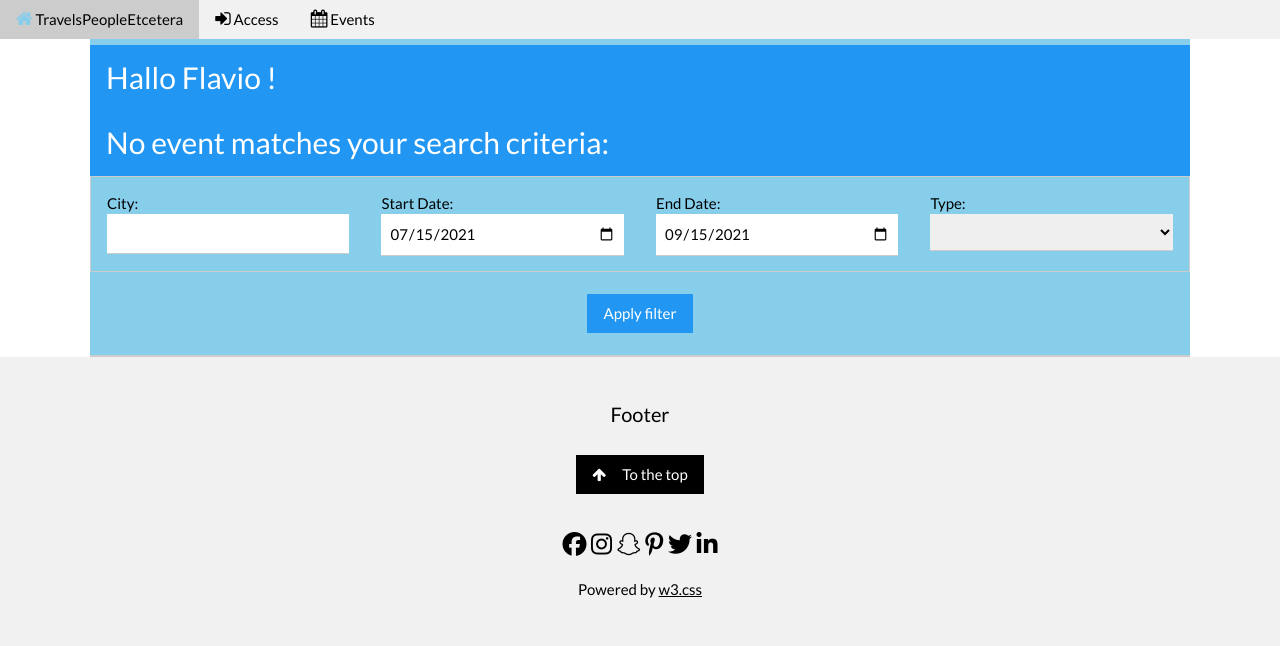
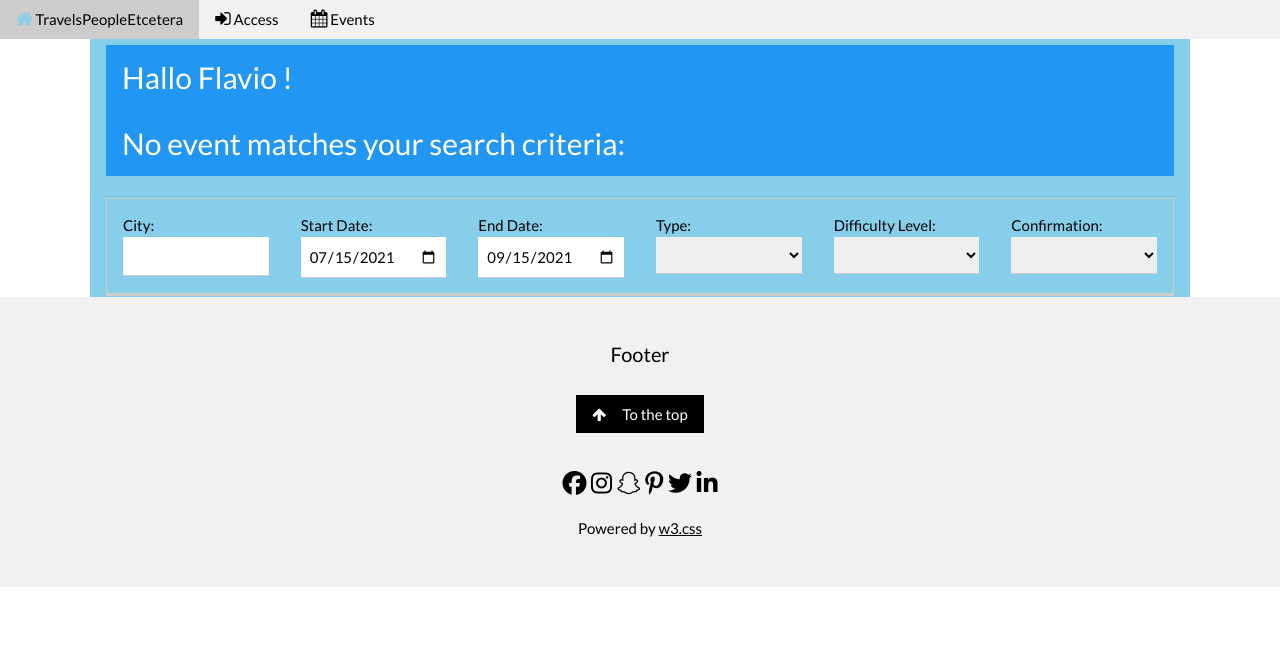
Before and after one commit to FlavioBortolan/TravelsEtc, a Django app: page /TravelsApp/events/apply_filter/ in a window 1280 px wide. Shown: the top 646 px of the page. Run offline with Django 3.2, Linux system fonts and the light colour scheme; a user stored in the database is signed in; some libraries are stand-ins or nearby versions; some web fonts are replaced.

Commit message:
added filter triggering by control onchange added filter by confirmation

```diff
--- a/TravelsApp/templates/TravelsApp/base.html
+++ b/TravelsApp/templates/TravelsApp/base.html
@@ -5,6 +5,7 @@
   <head>
     <title>TravelsEtc.</title>
     <script src="https://kit.fontawesome.com/0eb3328522.js" crossorigin="anonymous"></script>
+    <script src="https://code.jquery.com/jquery-3.5.0.js"></script>
   </head>
 
 
@@ -84,7 +85,7 @@
             <i class="fas fa-calendar-check"></i> My Events</a>
 
           <a class="w3-button w3-block w3-left-align" href="{% url 'TravelsApp:events' filter_mode='current_user_past' %}">
-            <i class="far fa-calendar-alt"></i> My past Events</a>
+            <i class="far fa-calendar-times"></i> My past Events</a>
 
           {% endif %}
 
@@ -152,6 +153,12 @@ function showDivs(n) {
   x[slideIndex-1].style.display = "block";
   dots[slideIndex-1].className += " w3-white";
 }
+
+
+function triggerPost() {
+  $('#event_filter_form').trigger( "submit" );
+};
+
 </script>
 
 </body>
--- a/TravelsApp/templates/TravelsApp/event_list.html
+++ b/TravelsApp/templates/TravelsApp/event_list.html
@@ -2,7 +2,7 @@
 
 {% block body_block %}
 {% load static %}
-  <div class="container">
+  <div class="w3-container">
     <div class="bg-light">
 
       {% if user.is_authenticated %}
@@ -47,33 +47,34 @@
 
         {% endif %}
 
+        <br>
         <!--Filters form-->
         {% if filter_mode == "all" or filter_mode == "apply_filter" %}
-          <form action="{% url 'TravelsApp:events' filter_mode='apply_filter' %}" method="POST">
+          <form id = "event_filter_form" action="{% url 'TravelsApp:events' filter_mode='apply_filter' %}" method="POST">
             {% csrf_token %}
 
             <div class="w3-row w3-border">
 
-              <div class="w3-quarter w3-container">
+              <div class="w3-col s12 m4 l2 w3-container">
 
                 <p>
                   <label>City:</label>
-                  <input class="w3-input" type="text" name="city"  value={{city}}>
+                  <input id = "city" onchange="triggerPost()" class="w3-input" type="text" name="city"  value={{city}}>
                 </p>
 
               </div>
 
-              <div class="w3-quarter w3-container">
+              <div class="w3-col s12 m4 l2 w3-container">
                 <p>
                   <label>Start Date:</label>
 
                   {% if start_date %}
 
-                    <input class="w3-input" type="date"  name="start_date" value={{ start_date }}>
+                    <input id ="start_date" onchange="triggerPost()" class="w3-input" type="date"  name="start_date" value={{ start_date }}>
 
                   {% else %}
 
-                    <input class="w3-input" type="date" name="start_date" value="2021-01-01">
+                    <input id ="start_date" onchange="triggerPost()" class="w3-input" type="date" name="start_date" value="2021-01-01">
 
                   {% endif %}
 
@@ -81,21 +82,21 @@
 
               </div>
 
-              <div class="w3-quarter w3-container">
+              <div class="w3-col s12 m4 l2 w3-container">
 
                 <p>
                   <label>End Date:</label>
-                  <input class="w3-input" type="date" name="end_date" value={{ end_date }}>
+                  <input onchange="triggerPost()" class="w3-input" type="date" name="end_date" value={{ end_date }}>
                 </p>
 
               </div>
 
-              <div class="w3-quarter w3-container">
+              <div class="w3-col s12 m4 l2 w3-container">
 
                 <p>
                   <label>Type:</label>
                     <!--<input class="w3-input" type="text" name="type" value={{type}}>  -->
-                  <select class="w3-input" name="type">
+                  <select oninput="triggerPost()" class="w3-input" name="type">
 
                     <option value="NoSelection" {% if type == "No Selection" %} selected="selected"{% endif %}></option>
                     <option value="Aperitivo" {% if type == "Aperitivo" %} selected="selected"{% endif %}>Aperitivo</option>
@@ -109,12 +110,42 @@
 
               </div>
 
+              <div class="w3-col s12 m4 l2 w3-container">
+
+                <p>
+                  <label>Difficulty Level:</label>
+                    <!--<input class="w3-input" type="text" name="type" value={{type}}>  -->
+                  <select onchange="triggerPost()" class="w3-input" name="difficultyLevel">
+
+                    <option value="NoSelection" {% if difficultyLevel == "No Selection" %} selected="selected"{% endif %}></option>
+                    <option value="Nessuna" {% if difficultyLevel == "Nessuna" %} selected="selected"{% endif %}>Nessuna</option>
+                    <option value="T" {% if difficultyLevel == "T" %} selected="selected"{% endif %}>T</option>
+                    <option value="E" {% if difficultyLevel == "E" %} selected="selected"{% endif %}>E</option>
+                    <option value="EE" {% if difficultyLevel == "EE" %} selected="selected"{% endif %}>EE</option>
+                    <option value="EEA" {% if difficultyLevel == "EEA" %} selected="selected"{% endif %}>EEA</option>
+
+                  </select>
+                </p>
+
+              </div>
+
+              <div class="w3-col s12 m4 l2 w3-container">
+
+                <p>
+                  <label>Confirmation:</label>
+                    <!--<input class="w3-input" type="text" name="type" value={{type}}>  -->
+                  <select onchange="triggerPost()" class="w3-input" name="confirmed">
+
+                    <option value="NoSelection" {% if confirmed == "No Selection" %} selected="selected"{% endif %}></option>
+                    <option value="confirmed" {% if confirmed == "confirmed" %} selected="selected"{% endif %}>confirmed</option>
+                    <option value="all" {% if confirmed == "all" %} selected="selected"{% endif %}>all</option>
+
+                  </select>
+                </p>
+
+              </div>
+
             </div>
-            <br>
-            <div class="w3-center">
-              <button class="w3-btn w3-blue w3-center" type="filter">Apply filter</button>
-            </div>
-            <br>
 
           </form>
 
--- a/TravelsApp/views.py
+++ b/TravelsApp/views.py
@@ -359,6 +359,8 @@ class EventListView(LoginRequiredMixin, ListView):
         start_date = request.POST.get("start_date")
         end_date = request.POST.get("end_date")
         type = request.POST.get("type")
+        difficultyLevel = request.POST.get("difficultyLevel")
+        confirmed = request.POST.get("confirmed")
 
         #Log filter values for debug purposes
         logger.error('POST data:')
@@ -380,6 +382,15 @@ class EventListView(LoginRequiredMixin, ListView):
             print('filtering events with type =*' + type + '*')
             filtered_events = filtered_events.filter(activity__type = type)
 
+        if confirmed!='NoSelection' and confirmed !='':
+            print('filtering events with confirmed =*' + str(confirmed) + '*')
+            if confirmed == 'confirmed':
+                filtered_events = filtered_events.filter(confirmed = True)
+
+        if difficultyLevel!='NoSelection' and difficultyLevel !='':
+            print('filtering events with difficultyLevel =*' + difficultyLevel + '*')
+            filtered_events = filtered_events.filter(activity__difficultyLevel = difficultyLevel)
+
         if start_date:
             print('filtering events with start date >' + start_date )
             filtered_events = filtered_events.filter(date__gte = start_date)
@@ -387,6 +398,7 @@ class EventListView(LoginRequiredMixin, ListView):
         if end_date:
             print('filtering events with end date >' + end_date)
             filtered_events = filtered_events.filter(date__lte = end_date)
+
 
 
         #renders the page with the context dictionary elements set to the values
@@ -398,7 +410,9 @@ class EventListView(LoginRequiredMixin, ListView):
                        'city': city,
                        'start_date': time.strftime("%Y-%M-%d", time.strptime(start_date, '%Y-%M-%d')),
                        'end_date': end_date,
-                       'type': type
+                       'type': type,
+                       'difficultyLevel': difficultyLevel,
+                       'confirmed': confirmed
 
                        })
 
--- a/todo.txt
+++ b/todo.txt
@@ -1,10 +1,11 @@
 
 
--add difficulty filtering
+
+-sistemare layout. triggerare post nei filtri al cambiamento di un elemento
 
 - capire come sovrascrivere la label del widget per le traduzioni in italiano
 
-  Se un utente tenta di comprare un biglietto con sottoscrizione scaduta gli viene proposto di
+-  Se un utente tenta di comprare un biglietto con sottoscrizione scaduta gli viene proposto di
   comprare biglietto + rinnovo.
 
 - gestire acquisto del biglietto per un altro iscritto.
```
Also changed, not shown: TravelsApp/templates/TravelsApp/base0.html (deleted, +0 -131 lines).
